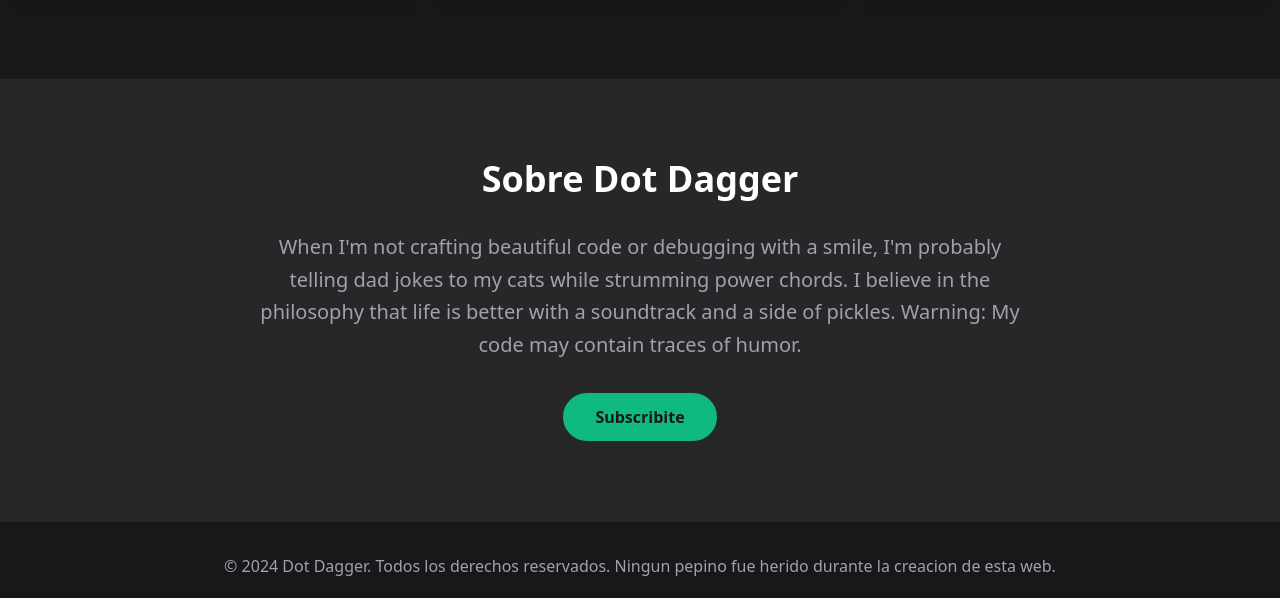
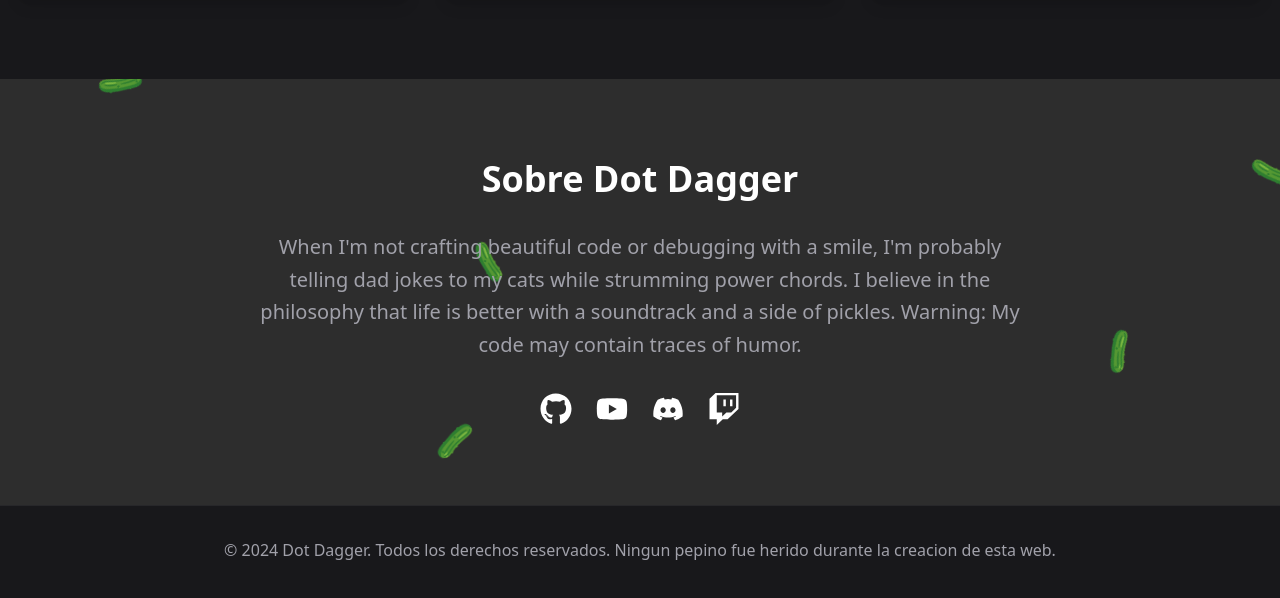
Before and after one commit to phfedericocuello/concurso-dotdager, a React (Vite) app: page / in a window 1280 px wide. Shown: the part 1797-2395 px from the top of the page. Built offline with nearby package versions, Linux system fonts and the light colour scheme.

Commit message:
Cursor de pepino y lluvia de pepinos

```diff
--- a/package.json
+++ b/package.json
@@ -10,9 +10,11 @@
     "preview": "vite preview"
   },
   "dependencies": {
+    "font-awesome": "^4.7.0",
     "lucide-react": "^0.344.0",
     "react": "^18.3.1",
-    "react-dom": "^18.3.1"
+    "react-dom": "^18.3.1",
+    "react-icons": "^5.3.0"
   },
   "devDependencies": {
     "@eslint/js": "^9.9.1",
--- a/src/App.tsx
+++ b/src/App.tsx
@@ -1,16 +1,18 @@
 import React from 'react';
 import { Guitar, Cat, BookOpen, Bean } from 'lucide-react';
+import { FaGithub, FaYoutube, FaDiscord, FaTwitch } from 'react-icons/fa';
 import Header from './components/Header';
 import PassionCard from './components/PassionCard';
 import AnimatedSubtitle from './components/AnimatedSubtitle';
 import CustomCursor from './components/CustomCursor';
+import LluviaDePepinos from './components/LluviaDePepinos';
+
 function App() {
   return (
     <div className="min-h-screen bg-zinc-900">
       <Header />
-      <CustomCursor/>
-
-      {/* Hero Section */}
+      <CustomCursor />
+      {/* Seccion principal */}
       <section className="relative min-h-screen flex items-center justify-center pt-16">
         <div className="absolute inset-0">
           <div className="absolute inset-0 bg-gradient-to-b from-zinc-900/90 to-zinc-900"></div>
@@ -22,7 +24,7 @@ function App() {
               Dot <span className="text-emerald-400">Dager</span>
             </h1>
             <AnimatedSubtitle
-              text="Full Stack Developer & Contador serial de chistes malos"
+              text="Full Stack senior & Contador serial de chistes malos"
               className="text-xl text-emerald-400 font-medium mb-6 h-8"
             />
             <p className="text-xl text-zinc-400">
@@ -47,7 +49,7 @@ function App() {
         </div>
       </section>
 
-      {/* Passions Section */}
+      {/* Pasiones */}
       <section id="passions" className="py-20 bg-zinc-800">
         <div className="container mx-auto px-4">
           <h2 className="text-4xl font-bold text-center mb-16 text-white">Mis pasiones</h2>
@@ -80,12 +82,12 @@ function App() {
         </div>
       </section>
 
-      {/* Content Section */}
+      {/* Contenido */}
       <section id="content" className="py-20 bg-zinc-900">
         <div className="container mx-auto px-4">
           <h2 className="text-4xl font-bold text-center mb-16 text-white">Contenido reciente</h2>
           <div className="grid grid-cols-1 md:grid-cols-2 lg:grid-cols-3 gap-8">
-            {/* Featured Video Card */}
+            {/* Tarjeta 1 */}
             <div className="bg-zinc-800 rounded-xl shadow-lg overflow-hidden border border-zinc-700">
               <img
                 src="https://images.unsplash.com/photo-1525201548942-d8732f6617a0?auto=format&fit=crop&q=80"
@@ -98,7 +100,7 @@ function App() {
               </div>
             </div>
 
-            {/* Philosophy Discussion Card */}
+            {/* Tarjeta 2 */}
             <div className="bg-zinc-800 rounded-xl shadow-lg overflow-hidden border border-zinc-700">
               <img
                 src="https://images.unsplash.com/photo-1544716278-ca5e3f4abd8c?auto=format&fit=crop&q=80"
@@ -111,7 +113,7 @@ function App() {
               </div>
             </div>
 
-            {/* Cat Care Card */}
+            {/* Tarjeta 3 */}
             <div className="bg-zinc-800 rounded-xl shadow-lg overflow-hidden border border-zinc-700">
               <img
                 src="https://images.unsplash.com/photo-1514888286974-6c03e2ca1dba?auto=format&fit=crop&q=80"
@@ -127,22 +129,35 @@ function App() {
         </div>
       </section>
 
-      {/* About Section */}
-      <section id="about" className="py-20 bg-zinc-800">
-        <div className="container mx-auto px-4">
-          <div className="max-w-3xl mx-auto text-center">
-            <h2 className="text-4xl font-bold mb-8 text-white">Sobre Dot Dagger</h2>
-            <p className="text-xl text-zinc-400 leading-relaxed mb-8">
-              When I'm not crafting beautiful code or debugging with a smile, I'm probably telling dad jokes to my cats
-              while strumming power chords. I believe in the philosophy that life is better with a soundtrack and a
-              side of pickles. Warning: My code may contain traces of humor.
-            </p>
-            <button className="bg-emerald-500 hover:bg-emerald-600 text-zinc-900 font-bold py-3 px-8 rounded-full transition-colors">
-              Subscribite
-            </button>
+      {/* Seccion about */}
+      <section id="about" className="py-20 bg-zinc-800 relative">
+      <LluviaDePepinos />
+      <div className="container mx-auto px-4 relative z-10">
+        <div className="max-w-3xl mx-auto text-center text-container">
+          <h2 className="text-4xl font-bold mb-8 text-white">Sobre Dot Dagger</h2>
+          <p className="text-xl text-zinc-400 leading-relaxed mb-8">
+            When I'm not crafting beautiful code or debugging with a smile, I'm probably telling dad jokes to my cats
+            while strumming power chords. I believe in the philosophy that life is better with a soundtrack and a side of pickles.
+            Warning: My code may contain traces of humor.
+          </p>
+          {/* Aquí colocamos los iconos de las redes sociales */}
+          <div className="flex justify-center space-x-6 mt-8">
+            <a href="https://github.com/MarianoVilla" target="_blank" rel="noopener noreferrer" className="text-white hover:text-emerald-500">
+              <FaGithub size={32} />
+            </a>
+            <a href="https://www.youtube.com/@DotDager" target="_blank" rel="noopener noreferrer" className="text-white hover:text-emerald-500">
+              <FaYoutube size={32} />
+            </a>
+            <a href="https://discord.com/invite/4NFk6TamAB" target="_blank" rel="noopener noreferrer" className="text-white hover:text-emerald-500">
+              <FaDiscord size={32} />
+            </a>
+            <a href="https://www.twitch.tv/dagerxiv" target="_blank" rel="noopener noreferrer" className="text-white hover:text-emerald-500">
+              <FaTwitch size={32} />
+            </a>
           </div>
         </div>
-      </section>
+      </div>
+    </section>
 
       {/* Footer */}
       <footer className="bg-zinc-900 text-zinc-400 py-8 border-t border-zinc-800">
--- /dev/null
+++ b/src/components/LluviaDePepinos.tsx
@@ -0,0 +1,33 @@
+import React, { useEffect } from 'react';
+import './cursor.css'; // Asegúrate de importar el archivo CSS
+
+const LluviaDePepinos: React.FC = () => {
+  useEffect(() => {
+    // Función para crear pepinos
+    const crearPepino = () => {
+      const pepino = document.createElement('div');
+      pepino.classList.add('pepino');
+      pepino.innerText = '🥒'; // Emoji de pepino
+      document.querySelector('.lluvia-pepinos')?.appendChild(pepino);
+
+      // Posiciona el pepino aleatoriamente en el eje X
+      const xPos = Math.random() * window.innerWidth;
+      pepino.style.left = `${xPos}px`;
+
+      // Elimina el pepino cuando se ha caído completamente
+      setTimeout(() => {
+        pepino.remove();
+      }, 5000); // Se elimina después de que el pepino haya caído completamente
+    };
+
+    // Crear una lluvia de pepinos cada 500ms
+    const intervalId = setInterval(crearPepino, 500);
+
+    // Limpiar el intervalo cuando el componente se desmonta
+    return () => clearInterval(intervalId);
+  }, []);
+
+  return <div className="lluvia-pepinos"></div>;
+};
+
+export default LluviaDePepinos;
--- /dev/null
+++ b/src/components/cursor.css
@@ -0,0 +1,80 @@
+.custom-cursor {
+    cursor: none; /* Desactivar el cursor predeterminado */
+  }
+
+  /* Estilo para el cursor con el emoji de pepino */
+  .cursor-brillo {
+    position: fixed; /* Fijamos la posición del cursor respecto a la ventana (viewport) */
+    font-size: 2rem; /* Tamaño del emoji */
+    pointer-events: none; /* El cursor no debe interferir con otros elementos */
+    animation: brillo 1s infinite; /* Animación de brillo */
+    transform: translate(-50%, -50%); /* Centra el cursor en el puntero */
+    transition: transform 0.1s ease; /* Suaviza el movimiento del cursor */
+    z-index: 9999; /* Asegura que el cursor esté por encima de otros elementos */
+    opacity: 1; /* Asegura que el cursor sea visible */
+  }
+  a {
+    cursor: none; /* Elimina el cursor de mano (pointer) en los enlaces */
+  }
+  button:hover{
+    cursor: none;
+  }
+
+  /* Animación de brillo */
+  @keyframes brillo {
+    0% {
+      opacity: 0.6;
+    }
+    50% {
+      opacity: 1;
+    }
+    100% {
+      opacity: 0.6;
+    }
+  }
+
+  .lluvia-pepinos {
+    position: absolute;  /* Coloca la lluvia de pepinos en el fondo */
+    top: 0;
+    left: 0;
+    width: 100%;
+    height: 100%;  /* Asegura que ocupe toda la altura de la sección */
+    pointer-events: none;  /* Los pepinos no deben interferir con la interacción */
+    z-index: 1;  /* Coloca los pepinos en un nivel más bajo que el contenido */
+  }
+
+  /* Los pepinos caen desde la parte superior */
+  .pepino {
+    position: absolute;
+    font-size: 2rem;  /* Tamaño del emoji de pepino */
+    animation: caer 5s linear infinite;  /* Animación para los pepinos */
+    pointer-events: none;  /* No queremos que los pepinos interfieran con la interacción */
+  }
+
+  /* Animación de caída de los pepinos */
+  @keyframes caer {
+    0% {
+      transform: translateY(-100px) rotate(0deg); /* Comienza por encima de la pantalla */
+    }
+    100% {
+      transform: translateY(100vh) rotate(360deg); /* Termina en la parte inferior de la pantalla */
+    }
+  }
+
+  /* Estilo para la sección, con fondo oscuro y opacidad para el contenido */
+  #about {
+    position: relative; /* Importante para que el contenido se quede encima de la lluvia de pepinos */
+    background-color: #2D2D2D; /* Fondo oscuro */
+    color: white;
+    overflow: hidden;  /* Esto asegura que los pepinos no se salgan de la sección */
+  }
+
+  #about .container {
+    position: relative; /* Esto coloca el contenido sobre la lluvia de pepinos */
+    z-index: 2; /* Asegura que el contenido esté sobre la lluvia */
+  }
+
+  #about .text-container {
+    position: relative;
+    z-index: 3; /* Asegura que el texto y botones estén por encima de los pepinos */
+  }
--- a/src/index.css
+++ b/src/index.css
@@ -28,50 +28,3 @@ body {
   @apply antialiased bg-zinc-900;
   cursor: none;
 }
-
-.custom-cursor {
-  font-size: 24px;
-  position: fixed;
-  pointer-events: none;
-  z-index: 9999;
-  transform-origin: center;
-  transition: transform 0.1s ease;
-  animation: glow 2s ease-in-out infinite;
-}
-
-.custom-cursor-trail {
-  position: fixed;
-  pointer-events: none;
-  z-index: 9998;
-  font-size: 24px;
-  opacity: 0.3;
-  filter: blur(1px);
-  transition: all 0.15s ease;
-}
-
-.custom-cursor.hover {
-  transform: scale(1.2) rotate(15deg);
-  filter: brightness(1.2);
-  animation: glow 1s ease-in-out infinite;
-}
-
-/* Glowing effects for interactive elements */
-.glow-on-hover {
-  position: relative;
-}
-
-.glow-on-hover::after {
-  content: '';
-  position: absolute;
-  inset: -2px;
-  border-radius: inherit;
-  background: linear-gradient(45deg, #34d399, #059669);
-  opacity: 0;
-  transition: opacity 0.3s ease;
-  z-index: -1;
-  filter: blur(8px);
-}
-
-.glow-on-hover:hover::after {
-  opacity: 0.7;
-}
--- a/src/main.tsx
+++ b/src/main.tsx
@@ -2,6 +2,7 @@ import { StrictMode } from 'react';
 import { createRoot } from 'react-dom/client';
 import App from './App.tsx';
 import './index.css';
+import 'font-awesome/css/font-awesome.min.css'
 
 createRoot(document.getElementById('root')!).render(
   <StrictMode>
```
Also changed, not shown: src/components/CustomCursor.tsx (+31 -38 lines), 1 other file (tests, documents, lock files or other folders).
